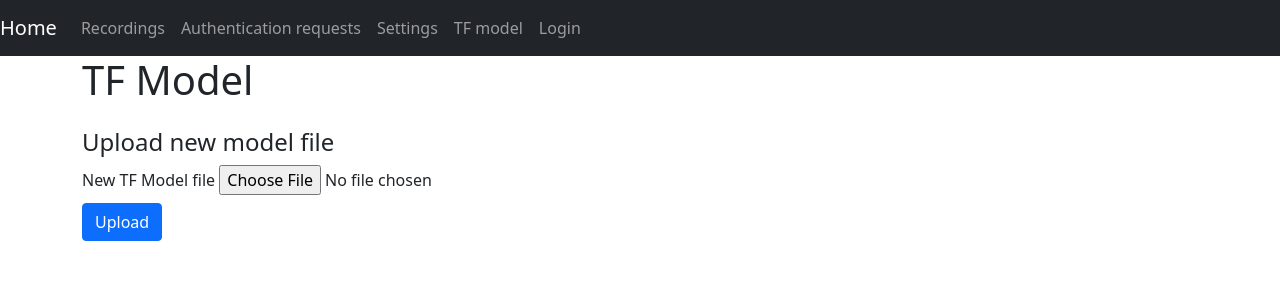
After one commit to Alexsogge/MasterProject, a Flask app: page /tfmodel/ in a window 1280 px wide. The commit adds this page. Shown: the top 300 px of the page. Run offline with Flask 2, Linux system fonts and the light colour scheme; parts of the project's set-up code (start-up, migrations or seed data) failed here and were passed over.

Commit message:
added upload/download tf model added auth request for nginx

```diff
--- a/Webserver/app.py
+++ b/Webserver/app.py
@@ -5,7 +5,7 @@ from typing import Dict
 from zipfile import ZipFile
 from datetime import datetime
 
-from flask import Flask, jsonify, request, render_template, redirect, send_from_directory
+from flask import Flask, jsonify, request, render_template, redirect, send_from_directory, abort, flash, session
 from flask_httpauth import HTTPBasicAuth, HTTPTokenAuth
 from werkzeug.utils import secure_filename
 from werkzeug.security import generate_password_hash, check_password_hash
@@ -20,11 +20,15 @@ from preview_builder import generate_plot_data, get_data_array
 from plot_data import PlotData
 
 UPLOAD_FOLDER = 'uploads'
-ALLOWED_EXTENSIONS = {'zip', 'mkv', 'csv', '3gp'}
+ALLOWED_EXTENSIONS = {'zip', 'mkv', 'csv', '3gp', 'tflite'}
 PACK_MIC_FILES = False
 
 app = Flask(__name__)
 app.config['UPLOAD_FOLDER'] = UPLOAD_FOLDER
+
+RECORDINGS_FOLDER = os.path.join(app.config['UPLOAD_FOLDER'], 'recordings')
+TFMODEL_FOLDER = os.path.join(app.config['UPLOAD_FOLDER'], 'tf_models')
+
 
 basic_auth = HTTPBasicAuth()
 token_auth = HTTPTokenAuth('Bearer')
@@ -34,6 +38,14 @@ open_auth_requests: AuthRequests = AuthRequests()
 
 prepared_plot_data: Dict[str, PlotData] = dict()
 
+if not os.path.exists(UPLOAD_FOLDER):
+    os.mkdir(UPLOAD_FOLDER)
+
+if not os.path.exists(RECORDINGS_FOLDER):
+    os.mkdir(RECORDINGS_FOLDER)
+
+if not os.path.exists(TFMODEL_FOLDER):
+    os.mkdir(TFMODEL_FOLDER)
 
 def is_allowed_file(filename):
     return '.' in filename and \
@@ -119,6 +131,30 @@ def settings():
 
 
 
+@app.route('/tfmodel/', methods=['GET', 'POST'])
+@basic_auth.login_required
+def tfmodel():
+    upload_info_text = None
+    upload_error_text = None
+    if request.method == 'POST':
+        print('Save new tf model')
+        if 'file' not in request.files:
+            return render_template('tfmodel.html', upload_info_text=upload_info_text, upload_error_text='Error: no file Part')
+        file = request.files['file']
+        # if user does not select file, browser also
+        # submit an empty part without filename
+        if file.filename == '':
+            return render_template('tfmodel.html', upload_info_text=upload_info_text, upload_error_text='Error: no selected file')
+        if file and is_allowed_file(file.filename):
+            filename = secure_filename(file.filename)
+            file.save(os.path.join(TFMODEL_FOLDER, filename))
+            upload_info_text = 'Uploaded ' + filename
+        else:
+            upload_error_text = 'Error: no valid file'
+
+    return render_template('tfmodel.html', upload_info_text=upload_info_text, upload_error_text=upload_error_text)
+
+
 
 @app.route('/auth/grant/<int:auth_id>/')
 @basic_auth.login_required
@@ -133,19 +169,19 @@ def grant_auth_request(auth_id):
 @basic_auth.login_required
 def list_recordings():
 
-    recording_directories = os.listdir(UPLOAD_FOLDER)
+    recording_directories = os.listdir(RECORDINGS_FOLDER)
     recording_infos = dict()
 
     for directory in recording_directories:
         short_description = ""
-        description_file = os.path.join(UPLOAD_FOLDER, os.path.join(directory, "README.md"))
+        description_file = os.path.join(RECORDINGS_FOLDER, os.path.join(directory, "README.md"))
         if os.path.exists(description_file):
             short_description = open(description_file, 'r').readline()
-        changed_time_stamp = os.stat(os.path.join(UPLOAD_FOLDER, directory)).st_ctime
+        changed_time_stamp = os.stat(os.path.join(RECORDINGS_FOLDER, directory)).st_ctime
 
         # since directories creation time changes if a file was edited, we have to find the oldest file within them
-        for file in os.listdir(os.path.join(UPLOAD_FOLDER, directory)):
-            tmp_c_time = os.stat(os.path.join(UPLOAD_FOLDER, os.path.join(directory, file))).st_ctime
+        for file in os.listdir(os.path.join(RECORDINGS_FOLDER, directory)):
+            tmp_c_time = os.stat(os.path.join(RECORDINGS_FOLDER, os.path.join(directory, file))).st_ctime
             if tmp_c_time < changed_time_stamp:
                 changed_time_stamp = tmp_c_time
 
@@ -155,7 +191,7 @@ def list_recordings():
     recordings_sort = sorted(recording_infos.keys(), key=lambda key: recording_infos[key][1], reverse=True)
 
 
-    # recording_directories = [x[0] for x in os.walk(UPLOAD_FOLDER)]
+    # recording_directories = [x[0] for x in os.walk(RECORDINGS_FOLDER)]
 
     return render_template('list_recordings.html', recordings=recording_infos, sorting=recordings_sort)
 
@@ -165,12 +201,12 @@ def list_recordings():
 def get_recording(recording):
     recording_files = []
     description = ""
-    path = os.path.join(UPLOAD_FOLDER, recording)
+    path = os.path.join(RECORDINGS_FOLDER, recording)
     for file in os.listdir(path):
         if config.hide_mic_files and '.zip' in file and contains_mic_files(file, path):
             continue
         if file == 'README.md':
-            description = open(os.path.join(UPLOAD_FOLDER, os.path.join(recording, "README.md")), 'r').read()
+            description = open(os.path.join(RECORDINGS_FOLDER, os.path.join(recording, "README.md")), 'r').read()
         recording_files.append(file)
 
     return render_template('show_recording.html', recording_name=recording, files=recording_files,
@@ -180,9 +216,9 @@ def get_recording(recording):
 @app.route('/recording/plot/<string:recording>/')
 @basic_auth.login_required
 def plot_recording(recording):
-    plot_file = os.path.join(os.path.join(UPLOAD_FOLDER, recording), 'data_plot.png')
+    plot_file = os.path.join(os.path.join(RECORDINGS_FOLDER, recording), 'data_plot.png')
     if not os.path.exists(plot_file):
-        generate_plot_data(os.path.join(UPLOAD_FOLDER, recording))
+        generate_plot_data(os.path.join(RECORDINGS_FOLDER, recording))
 
     if os.path.exists(plot_file):
         if recording not in prepared_plot_data.copy():
@@ -224,7 +260,7 @@ def new_recording():
             if config.rename_mic_files and 'mic' in filename and '.zip' in filename:
                 numbering = filename.split('_')[-1]
                 filename = generate_random_string(16) + '_' + numbering
-            upload_path = os.path.join(app.config['UPLOAD_FOLDER'], request_uuid)
+            upload_path = os.path.join(RECORDINGS_FOLDER, request_uuid)
             if not os.path.isdir(upload_path):
                 os.mkdir(upload_path)
                 description_file = open(os.path.join(upload_path, "README.md"), 'x')
@@ -240,7 +276,7 @@ def new_recording():
 @app.route('/recording/delete/<string:recording>/')
 @basic_auth.login_required
 def delete_recording(recording):
-    file = os.path.join(UPLOAD_FOLDER, recording)
+    file = os.path.join(RECORDINGS_FOLDER, recording)
     if os.path.exists(file):
         shutil.rmtree(file)
     return redirect('/recording/list/')
@@ -249,7 +285,7 @@ def delete_recording(recording):
 @app.route('/recordingfile/delete/<string:recording>/<string:file_name>/')
 @basic_auth.login_required
 def delete_recording_file(recording, file_name):
-    file = os.path.join(UPLOAD_FOLDER, os.path.join(recording, file_name))
+    file = os.path.join(RECORDINGS_FOLDER, os.path.join(recording, file_name))
     if os.path.exists(file):
         os.remove(file)
     return redirect(f'/recording/get/{recording}/')
@@ -260,7 +296,7 @@ def delete_recording_file(recording, file_name):
 def recording_description(recording):
     print('User: ', token_auth.current_user())
 
-    description_file_path = os.path.join(UPLOAD_FOLDER, os.path.join(recording, "README.md"))
+    description_file_path = os.path.join(RECORDINGS_FOLDER, os.path.join(recording, "README.md"))
 
     if request.method == 'GET':
         description_file = open(description_file_path, 'r')
@@ -295,6 +331,36 @@ def recording_data(recording):
     #return jsonify({'data': {'series': series}})
 
 
+@app.route('/tfmodel/get/latest/')
+def get_latest_tf_model():
+
+    latest_model = None
+    latest_time_stamp = 0
+
+    if not os.path.exists(TFMODEL_FOLDER):
+        abort(404, description="Resource not found")
+
+    for file in os.listdir(TFMODEL_FOLDER):
+        tmp_c_time = os.stat(os.path.join(TFMODEL_FOLDER, file)).st_ctime
+        if tmp_c_time > latest_time_stamp:
+            latest_time_stamp = tmp_c_time
+            latest_model = file
+
+    print("found file ", latest_model)
+    if latest_model is not None:
+        return send_from_directory(TFMODEL_FOLDER, filename=latest_model, as_attachment=True)
+    abort(404, description="Resource not found")
+
+
+@app.route("/auth")
+@basic_auth.login_required
+def nginx_auth():
+    if basic_auth.get_auth():
+        return 'Authentication granted'
+    else:
+        return 'Not authorized', 401
+
+
 def add_file_to_zip(file_name, directory, directory_uuid):
     if not config.pack_mic_files and '.zip' in file_name and contains_mic_files(file_name, directory):
         return
@@ -326,8 +392,9 @@ def get_plot_data(recording):
                     oldest_data = key
                 if oldest_data in prepared_plot_data:
                     del prepared_plot_data[oldest_data]
-        prepared_plot_data[recording] = PlotData(recording, os.path.join(UPLOAD_FOLDER, recording))
+        prepared_plot_data[recording] = PlotData(recording, os.path.join(RECORDINGS_FOLDER, recording))
     return prepared_plot_data[recording]
+
 
 # just for debug
 @app.route('/static/<path:path>')
--- a/Webserver/templates/base.html
+++ b/Webserver/templates/base.html
@@ -26,6 +26,9 @@
             <li class="nav-item">
                 <a class="nav-link" href="/settings/">Settings</a>
             </li>
+            <li class="nav-item">
+                <a class="nav-link" href="/tfmodel/">TF model</a>
+            </li>
         </ul>
         <ul class="navbar-nav ml-auto">
             <li class="nav-item">
--- a/Webserver/templates/list_recordings.html
+++ b/Webserver/templates/list_recordings.html
@@ -9,7 +9,7 @@
                 <div class="col"><a href="/recording/get/{{ record }}/">{{ record }}</a></div>
                 <div class="col">{{ recordings[record][2] }}</div>
                 <div class="col-auto mr-auto">{{ recordings[record][0] }}</div>
-                <div class="col-auto mr-auto"><a class="btn btn-primary" href="/uploads/{{ record }}/{{ record }}.zip">Download</a></div>
+                <div class="col-auto mr-auto"><a class="btn btn-primary" href="/uploads/recordings/{{ record }}/{{ record }}.zip">Download</a></div>
                 <div class="col-auto mr-auto"><a class="btn btn-danger" href="/recording/delete/{{ record }}/">Delete</a></div>
             </div>
         {% endfor %}
--- a/Webserver/templates/show_recording.html
+++ b/Webserver/templates/show_recording.html
@@ -22,7 +22,7 @@
 
         {% for file in files %}
             <div class="row mt-1">
-                <div class="col"><a href="/uploads/{{ recording_name }}/{{ file }}">{{ file }}</a></div>
+                <div class="col"><a href="/uploads/recordings/{{ recording_name }}/{{ file }}">{{ file }}</a></div>
                 <div class="col"><a class="btn btn-danger" href="/recordingfile/delete/{{ recording_name }}/{{ file }}/">Delete</a></div>
             </div>
         {% endfor %}
--- /dev/null
+++ b/Webserver/templates/tfmodel.html
@@ -0,0 +1,32 @@
+{% extends "base.html" %}
+
+{% block content %}
+    <div class="row mb-3">
+        <h1>TF Model</h1>
+    </div>
+
+    {% if upload_info_text %}
+        <div class="row mb-3">
+            <h1 class="text-success">{{ upload_info_text}}</h1>
+        </div>
+    {% endif %}
+
+    {% if upload_error_text %}
+        <div class="row mb-3">
+            <h1 class="text-danger">{{ upload_error_text}}</h1>
+        </div>
+    {% endif %}
+
+    <div class="row">
+            <h4>Upload new model file</h4>
+    </div>
+    <div class="row">
+        <form action="/tfmodel/" method="post" enctype="multipart/form-data">
+            <div class="form-group">
+                <label for="tfModelFormControlFile">New TF Model file</label>
+                <input type="file" class="form-control-file" id="tfModelFormControlFile" name="file">
+            </div>
+            <button type="submit" class="btn btn-primary mt-2">Upload</button>
+        </form>
+    </div>
+{% endblock %}
```
